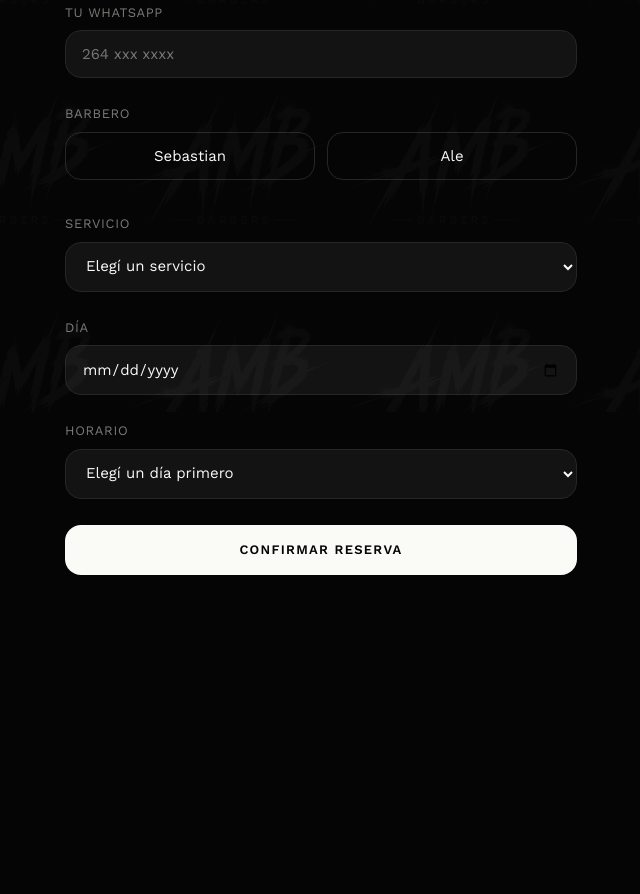
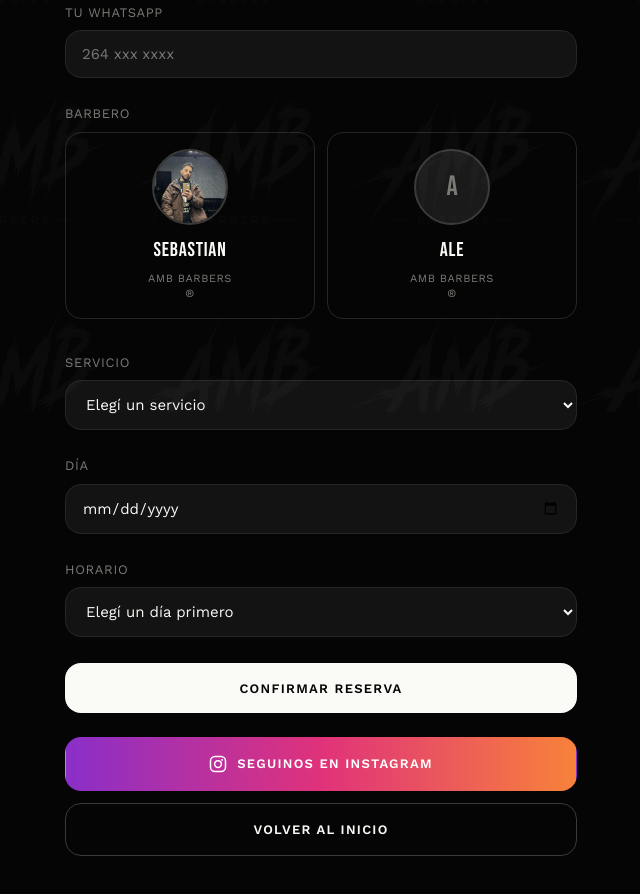
Before and after one commit to nomadcode02-design/amb-barber, a plain HTML site: page formulario.html in a window 1280 px wide. Shown: the part 388-1282 px from the top of the page, without its empty margins (319-959 px from the left). Before the commit the page ends 1063 px from the top, so only its background shows below. Drawn offline with nearby package versions, Linux system fonts and the light colour scheme.

Commit message:
Arreglar logo del header, fotos de barberos y agregar botones finales

```diff
--- a/formulario.html
+++ b/formulario.html
@@ -20,17 +20,34 @@
   input:focus,select:focus{outline:none;border-color:var(--accent)}
   .barber-pick{display:grid;grid-template-columns:1fr 1fr;gap:12px}
   .barber-pick label.opt{
-    border:1px solid var(--line);border-radius:var(--radius);padding:12px;text-align:center;cursor:pointer;
-    text-transform:none;letter-spacing:0;font-size:15px;color:var(--fg);display:flex;flex-direction:column;align-items:center;gap:8px;
+    border:1px solid var(--line);border-radius:var(--radius);padding:16px 12px;text-align:center;cursor:pointer;
+    text-transform:none;letter-spacing:0;font-size:15px;color:var(--fg);display:flex;flex-direction:column;align-items:center;gap:6px;
+    transition:border-color .15s;
   }
-  .barber-pick img{width:56px;height:56px;border-radius:50%;object-fit:cover;filter:grayscale(40%)}
-  .barber-pick input{width:auto;display:none}
-  .barber-pick input:checked + span{color:var(--accent);font-weight:600}
-  .barber-pick label.opt:has(input:checked){border-color:var(--accent)}
+  .barber-pick input{position:absolute;opacity:0;width:0;height:0}
+  .opt-avatar{
+    width:76px;height:76px;border-radius:50%;overflow:hidden;
+    border:2px solid var(--line-strong);margin-bottom:4px;
+    display:flex;align-items:center;justify-content:center;
+    background:var(--panel-2);
+  }
+  .opt-avatar img{width:100%;height:100%;object-fit:cover;display:block}
+  .opt-avatar .initial{font-family:'Bebas Neue',sans-serif;font-size:28px;color:var(--fg-dim)}
+  .opt-name{font-family:'Bebas Neue',sans-serif;font-size:20px;letter-spacing:.04em}
+  .opt-sub{color:var(--fg-dim);font-size:11px;letter-spacing:.05em;line-height:1.4}
+  .opt-check{display:none;color:var(--fg);font-size:13px;margin-top:4px}
+  .barber-pick input:checked ~ .opt-check{display:block}
+  .barber-pick label.opt:has(input:checked){border-color:var(--fg)}
   #status{margin-top:20px;font-size:14px;color:var(--fg-dim)}
   #status.ok{color:#8fbf7a}
   #status.err{color:#c96a5a}
   button[type=submit]{width:100%;border:0;cursor:pointer;font-family:inherit}
+  .post-actions{margin-top:24px;display:flex;flex-direction:column;gap:12px}
+  .btn-instagram{
+    background:linear-gradient(90deg,#8a2fc9,#e0327a,#f7823a);
+    color:#fff;font-weight:600;gap:10px;
+  }
+  .btn-outline{width:100%}
 </style>
 </head>
 <body>
@@ -38,7 +55,7 @@
 <header>
   <div class="nav wrap">
     <a href="index.html" class="brand" id="brand-link">
-      <img src="https://placehold.co/76x76/1c1a17/b8874a?text=AMB&font=oswald" alt="AMB BARBERS">
+      <img src="assets/logo-a-mark.jpeg" alt="AMB BARBERS">
       <span>AMB BARBERS</span>
     </a>
   </div>
@@ -88,16 +105,42 @@
     <button type="submit" class="btn btn-primary">Confirmar reserva</button>
     <div id="status"></div>
   </form>
+
+  <div class="post-actions">
+    <a class="btn btn-instagram" href="https://www.instagram.com/amb_barber_vip" target="_blank" rel="noopener">
+      <svg width="18" height="18" viewBox="0 0 24 24" fill="none" xmlns="http://www.w3.org/2000/svg" style="flex-shrink:0">
+        <rect x="2" y="2" width="20" height="20" rx="6" stroke="white" stroke-width="2"/>
+        <circle cx="12" cy="12" r="4.5" stroke="white" stroke-width="2"/>
+        <circle cx="17.5" cy="6.5" r="1.2" fill="white"/>
+      </svg>
+      Seguinos en Instagram
+    </a>
+    <a class="btn btn-outline" href="index.html">Volver al inicio</a>
+  </div>
 </div>
 
 <script src="data.js"></script>
 <script>
   // Barberos
+  const FOTOS_BARBEROS = {
+    sebastian: 'assets/barbero-sebastian.jpeg',
+    // ale: 'assets/barbero-ale.jpeg', // <- agregar cuando tengamos la foto real de Ale
+  };
   const barberPick = document.getElementById('barber-pick');
   BARBEROS.forEach(b=>{
     const l = document.createElement('label');
     l.className='opt';
-    l.innerHTML = `<input type="radio" name="barbero" value="${b.id}" required><span>${b.nombre}</span>`;
+    const foto = FOTOS_BARBEROS[b.id];
+    const avatar = foto
+      ? `<img src="${foto}" alt="${b.nombre}">`
+      : `<span class="initial">${b.nombre.charAt(0)}</span>`;
+    l.innerHTML = `
+      <input type="radio" name="barbero" value="${b.id}" required>
+      <div class="opt-avatar">${avatar}</div>
+      <span class="opt-name">${b.nombre.toUpperCase()}</span>
+      <span class="opt-sub">AMB BARBERS<br>®</span>
+      <span class="opt-check">✓ Seleccionado</span>
+    `;
     barberPick.appendChild(l);
   });
 
```
